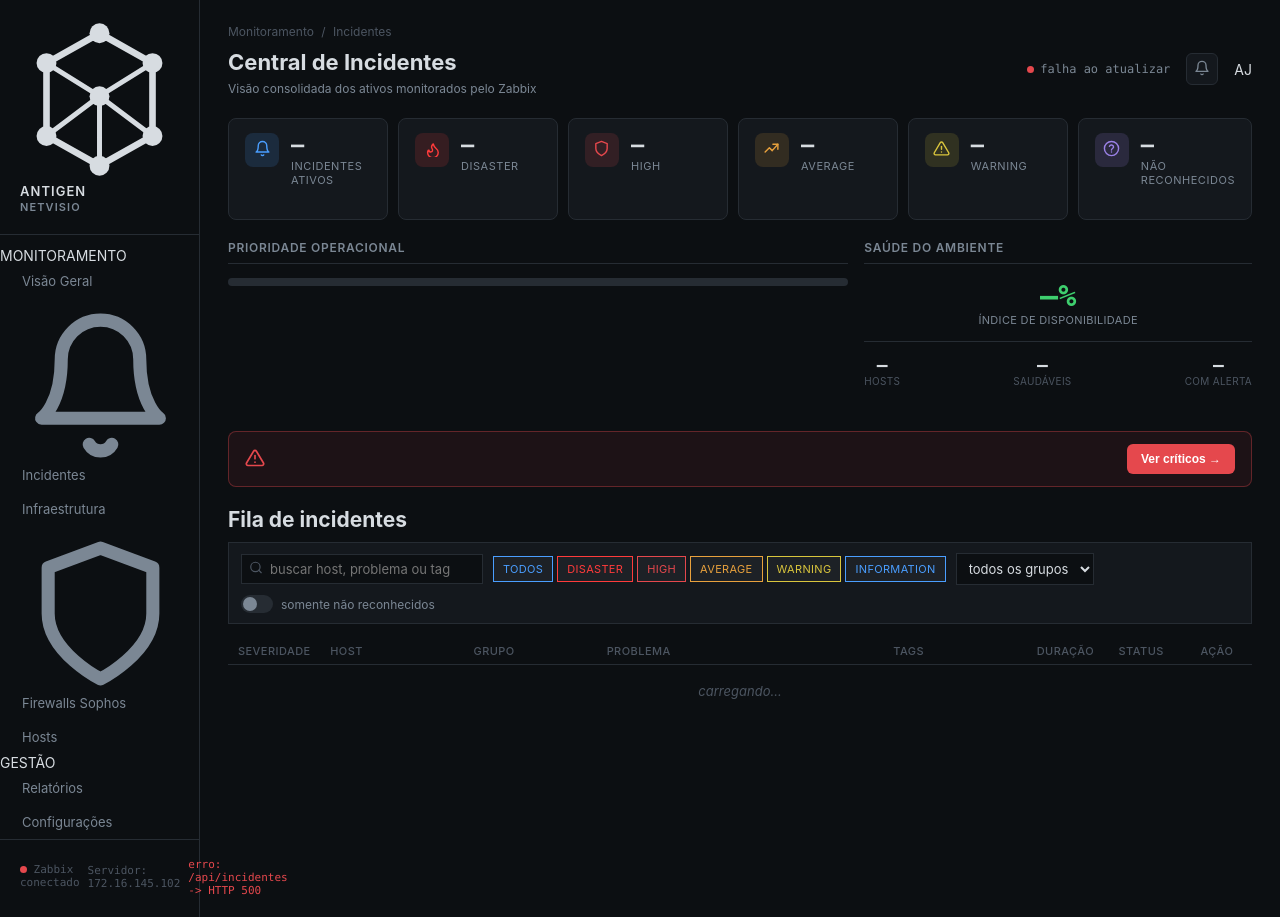
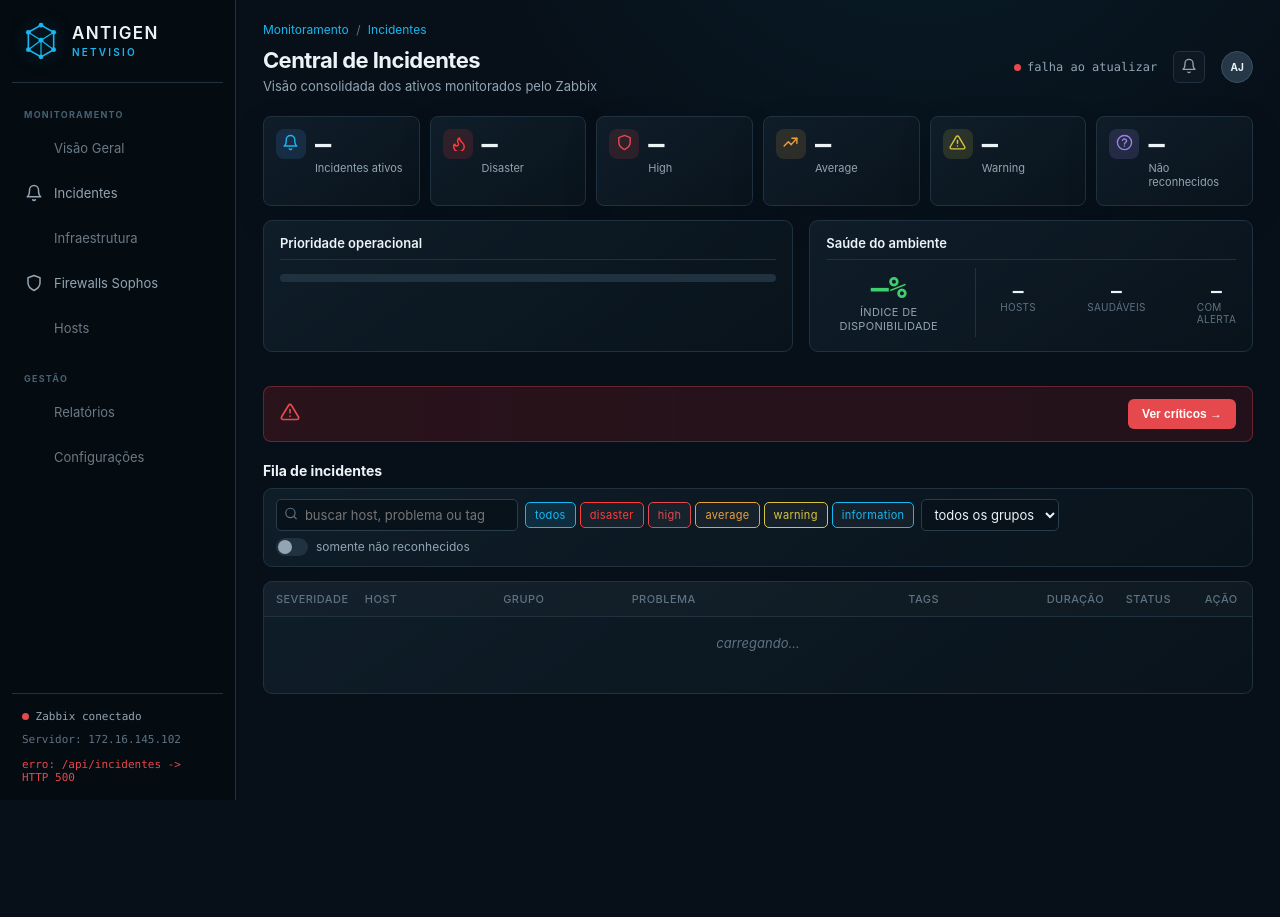
Before and after one commit to juniorkalvin7/immunity-dashboard, a Flask app: template templates/incidentes.html in a window 1280 px wide. After the commit the page ends 800 px from the top, so only its background shows below. Run offline with Flask 3, Linux system fonts and the light colour scheme; the template is opened without the code that fills it, so the values that code supplies are empty.

Commit message:
Redesign static/css/dashboard.css for ANTIGEN NETVISIO

```diff
--- a/static/css/dashboard.css
+++ b/static/css/dashboard.css
@@ -894,3 +894,179 @@ tr[class*=" sev-row-"] td:first-child {
   padding: 3px 6px;
   font-family: var(--sans);
 }
+
+/* ================= ANTIGEN NETVISIO command center ================= */
+
+:root {
+  --bg: #071019;
+  --panel: #0d1822;
+  --border: #20313f;
+  --text: #edf4f8;
+  --text-dim: #93a4b2;
+  --text-faint: #5f7281;
+  --accent: #18b7f1;
+  --sev-information: #18b7f1;
+}
+
+html, body {
+  background-color: var(--bg);
+  background-image: radial-gradient(circle at 72% -25%, rgba(24, 183, 241, .08), transparent 34%);
+}
+
+.sidebar {
+  width: 236px;
+  flex-basis: 236px;
+  height: 100vh;
+  position: sticky;
+  top: 0;
+  padding: 22px 12px 16px;
+  background: rgba(5, 11, 18, .94);
+}
+
+.brand {
+  padding: 0 10px 22px;
+  display: flex;
+  align-items: center;
+  gap: 12px;
+  line-height: 1.15;
+}
+
+.brand-mark {
+  width: 38px;
+  height: 38px;
+  color: var(--accent);
+  filter: drop-shadow(0 0 9px rgba(24, 183, 241, .25));
+}
+.brand-mark svg { display: block; width: 100%; height: 100%; }
+.brand-copy { display: block; }
+.brand-name { font-size: 17px; }
+.brand-name-2 { color: var(--accent); font-size: 10px; letter-spacing: .22em; margin-top: 3px; }
+
+.nav-list { padding-top: 4px; }
+.nav-link {
+  min-height: 42px;
+  padding: 10px 12px;
+  display: flex;
+  align-items: center;
+  gap: 11px;
+  border: 1px solid transparent;
+  border-radius: 7px;
+  margin-bottom: 3px;
+}
+.nav-link > span { width: 18px; height: 18px; display: inline-flex; flex: 0 0 18px; }
+.nav-link svg { width: 18px; height: 18px; }
+.nav-link.active {
+  color: var(--accent);
+  border-color: rgba(24, 183, 241, .45);
+  background: rgba(24, 183, 241, .09);
+  box-shadow: inset 0 0 24px rgba(24, 183, 241, .035);
+  font-weight: 600;
+}
+.nav-link.is-disabled { cursor: default; opacity: .72; }
+.nav-link.is-disabled:hover { color: var(--text-dim); background: transparent; }
+.nav-section { color: #476070; font-size: 9px; font-weight: 700; letter-spacing: .14em; padding: 10px 12px 7px; }
+.nav-section-spaced { margin-top: 14px; }
+
+.sidebar-status {
+  padding: 16px 10px 0;
+  flex-direction: column;
+  align-items: flex-start;
+  color: var(--text-dim);
+}
+
+main { max-width: none; padding: 22px clamp(18px, 2.1vw, 38px) 32px; }
+.breadcrumb { color: var(--accent); }
+.page-header-row h1 { font-size: clamp(22px, 1.65vw, 30px); letter-spacing: -.025em; }
+.page-sub { font-size: 13px; }
+.operator-avatar {
+  width: 32px;
+  height: 32px;
+  display: inline-flex;
+  align-items: center;
+  justify-content: center;
+  border-radius: 50%;
+  background: #263848;
+  border: 1px solid #3a5061;
+  color: #eaf4f8;
+  font: 700 10px var(--sans);
+}
+
+.stat-cards { gap: 10px; margin-bottom: 14px; }
+.stat-card {
+  min-width: 0;
+  border-color: var(--border);
+  background: linear-gradient(145deg, rgba(16, 30, 42, .96), rgba(9, 19, 28, .96));
+  box-shadow: 0 12px 35px rgba(0, 0, 0, .12);
+  transition: transform .15s ease, border-color .15s ease;
+}
+.stat-card:hover { transform: translateY(-1px); border-color: #345063; }
+.stat-body .stat-value { font-size: 27px; letter-spacing: -.04em; }
+.stat-body .stat-label { color: var(--text-dim); text-transform: none; letter-spacing: 0; }
+
+.panel, .filter-bar {
+  background: linear-gradient(145deg, rgba(16, 30, 42, .94), rgba(9, 19, 28, .94));
+  border: 1px solid var(--border);
+  border-radius: 9px;
+}
+.panel { padding: 14px 16px; margin-bottom: 18px; }
+.panel h2 { color: var(--text); text-transform: none; letter-spacing: 0; font-size: 13px; }
+.panel:has(.problems-table) { padding: 0 0 10px; overflow: hidden; }
+.priority-panel, .health-panel { min-height: 126px; }
+.health-panel { display: grid; grid-template-columns: auto 1fr; column-gap: 24px; align-items: center; }
+.health-panel h2 { grid-column: 1 / -1; }
+.health-main { min-width: 150px; border: 0; border-right: 1px solid var(--border); margin: 0; padding: 2px 24px 4px 0; }
+.health-stats { gap: clamp(20px, 4vw, 70px); justify-content: space-evenly; }
+.alert-banner { background: linear-gradient(90deg, rgba(110, 25, 31, .34), rgba(55, 19, 27, .58)); }
+
+.queue-header { margin: 4px 0 9px; }
+.queue-header h2 { font-size: 14px; }
+.filter-bar { padding: 10px 12px; }
+#filter-search, #filter-group, .page-size-select {
+  background: #08121b;
+  border-color: #293d4c;
+  border-radius: 5px;
+}
+#filter-search { min-width: 245px; height: 32px; }
+.sev-toggle { border-radius: 5px; text-transform: none; }
+.sev-toggle[data-sev="all"].is-active { background: rgba(24, 183, 241, .12); }
+
+thead th { padding: 10px 12px; background: rgba(255,255,255,.018); }
+tbody td { padding: 9px 12px; }
+tbody tr:hover td { background: rgba(24, 183, 241, .035); }
+.ack-btn { border-color: rgba(24, 183, 241, .45); border-radius: 4px; }
+.pagination { padding: 12px 16px 2px; }
+
+@media (max-width: 1450px) {
+  .stat-card { padding: 12px; gap: 9px; }
+  .stat-icon { width: 30px; height: 30px; flex-basis: 30px; }
+  .stat-trend { font-size: 9px; }
+  .filter-bar { gap: 7px; }
+  #filter-search { min-width: 205px; }
+}
+
+@media (max-width: 1180px) {
+  .stat-cards { grid-template-columns: repeat(3, 1fr); }
+  .two-col-row { grid-template-columns: 1fr; }
+  .sidebar { width: 205px; flex-basis: 205px; }
+  .health-panel { grid-template-columns: 180px 1fr; }
+  .problems-table { min-width: 1050px; }
+  .panel:has(.problems-table) { overflow-x: auto; }
+}
+
+@media (max-width: 760px) {
+  .shell { display: block; }
+  .sidebar { width: 100%; height: auto; position: static; padding: 14px; }
+  .brand { border-bottom: 0; margin-bottom: 0; padding-bottom: 12px; }
+  .nav-list { display: flex; overflow-x: auto; gap: 5px; }
+  .nav-section, .nav-link.is-disabled, .sidebar-status { display: none; }
+  .nav-link { white-space: nowrap; }
+  main { padding: 16px 12px 28px; }
+  .stat-cards { grid-template-columns: repeat(2, 1fr); }
+  .page-header-row { gap: 10px; }
+  .live-indicator, .operator-avatar { display: none; }
+  .health-panel { display: block; }
+  .health-main { border-right: 0; border-bottom: 1px solid var(--border); padding: 2px 0 12px; margin-bottom: 12px; }
+  .alert-banner { align-items: flex-start; }
+  .alert-cta { display: none; }
+  .pagination { min-width: 720px; }
+}
```
